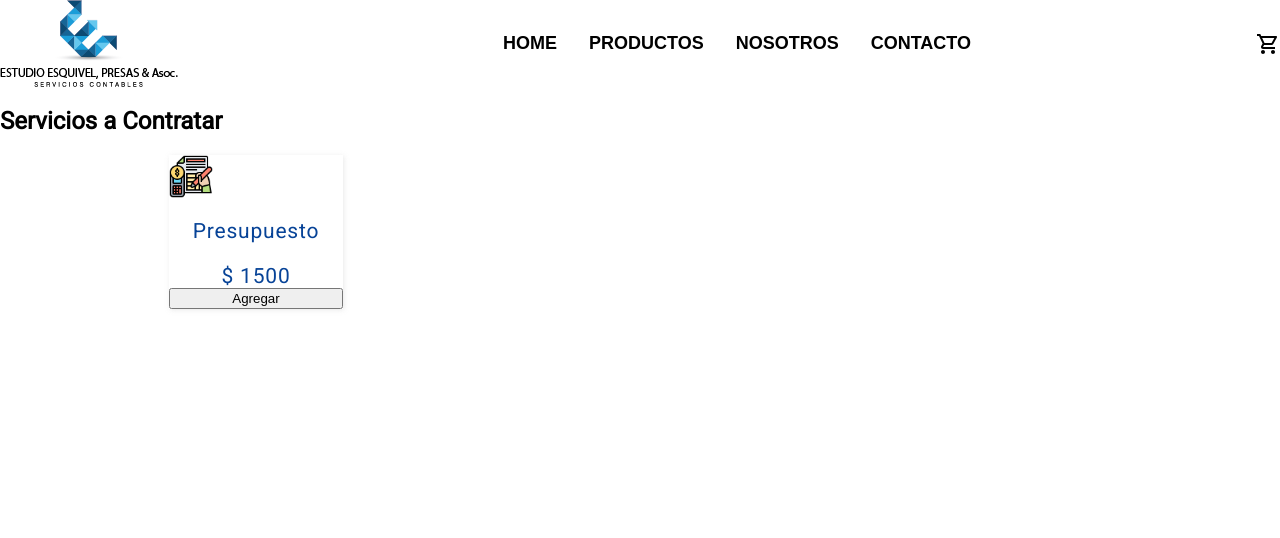
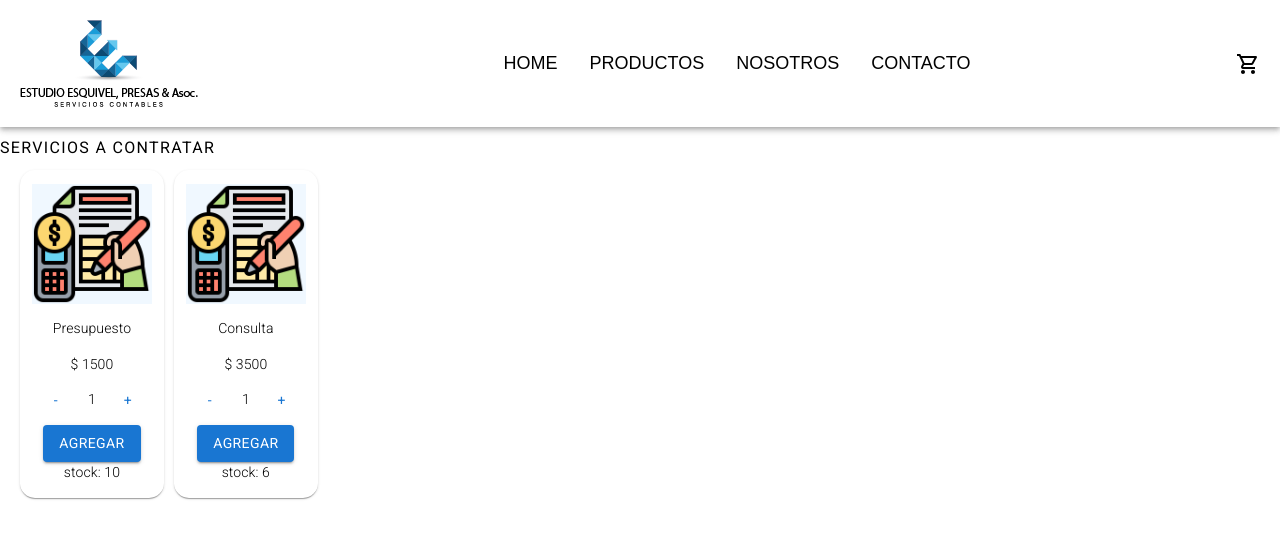
Before and after one commit to alejandroesquivel86/ProyectoReact, a React (Create React App) app: page / in a window 1280 px wide. Shown: the top 538 px of the page. Built offline with nearby package versions, Linux system fonts and the light colour scheme.

Commit message:
Desafio 4

```diff
--- a/src/App.scss
+++ b/src/App.scss
@@ -1,8 +1,9 @@
-@import url('https://fonts.googleapis.com/css2?family=Roboto&display=swap');
+@import url('https://fonts.googleapis.com/css2?family=Roboto:ital,wght@0,100;0,200;0,300;0,400;0,600;1,900&display=swap');
+@import url('https://fonts.googleapis.com/css2?family=Montserrat:ital,wght@0,100;0,400;0,600;1,900&display=swap');
+
 .main-container {
     box-sizing: border-box;
-    font-weight: 400;
-    font-family: 'Roboto', sans-serif;
+    font-family: 'Montserrat', sans-serif;
     float: left;
     max-width: 100%;
 }
--- a/src/components/ItemListContainer/ItemListContainer.js
+++ b/src/components/ItemListContainer/ItemListContainer.js
@@ -2,11 +2,24 @@ import ItemProduct from "../ItemProduct/ItemProduct";
 import './ItemListContainer.scss';
 
 const ItemListContainer = ({section}) => {
+    const product1 = {
+        title:"Presupuesto",
+        price: 1500,
+        image: 'presupuesto.png',
+        stock: 10
+    }
+    const product2 = {
+        title:"Consulta",
+        price: 3500,
+        image: 'presupuesto.png',
+        stock: 6
+    }
     return(
         <div>
             <h2>{section}</h2>
                 <div className='list-products'>
-                    <ItemProduct title="Presupuesto" price={1500} image={'presupuesto.png'}/>
+                    <ItemProduct data={product1}/>
+                    <ItemProduct data={product2}/>
                 </div>
         </div>
     )
--- a/src/components/ItemListContainer/ItemListContainer.scss
+++ b/src/components/ItemListContainer/ItemListContainer.scss
@@ -1,5 +1,16 @@
+h2{
+    margin: 0px;
+    font-family: Roboto, Helvetica, Arial, sans-serif;
+    font-weight: 400;
+    font-size: 1rem;
+    line-height: 2.66;
+    letter-spacing: 0.08333em;
+    text-transform: uppercase;
+}
+
 .list-products{
     float: left;
     width: 100%;
     margin-bottom: 10px;
+
 }
--- /dev/null
+++ b/src/components/ItemProduct/ItemCount.js
@@ -0,0 +1,31 @@
+import {useState} from 'react'
+import Button from '@mui/material/Button';
+
+
+const ItemCount = ({stock, initial}) => {
+
+    const [contador, setContador] = useState(initial)
+    const addNumber = () =>{
+        if (contador< stock){
+        setContador(contador + 1)
+        }
+    }
+
+    const removeNumber = () =>{
+        if (contador>= 1){
+            setContador(contador - 1)
+            }
+    }
+
+    return(
+        <div className='countProd'>
+
+        <Button onClick={removeNumber}>-</Button>
+        <p>{contador}</p>
+        <Button onClick={addNumber}>+</Button>
+
+    </div>
+    )
+}
+
+export default ItemCount
--- a/src/components/ItemProduct/ItemProduct.js
+++ b/src/components/ItemProduct/ItemProduct.js
@@ -1,12 +1,18 @@
 import './ItemProduct.scss'
+import ItemCount from './ItemCount'
+import * as React from 'react';
+import Button from '@mui/material/Button';
 
-const ItemProduct = ({title,price,image}) => {
+const ItemProduct = ({data}) => {
+    const {title, image, price, stock} = data
     return(
         <div className="item-product">
             <img id="imgProducto" src={`./assets/${image}`} alt="" />
                 <p>{title}</p>
                 <span>$ {price}</span>
-                <button>Agregar</button>
+                <ItemCount stock={stock} initial={1} />
+                <Button variant="contained">Agregar</Button>
+                <span>stock: {stock}</span>
         </div>
     )
 }
--- a/src/components/ItemProduct/ItemProduct.scss
+++ b/src/components/ItemProduct/ItemProduct.scss
@@ -1,19 +1,60 @@
 .item-product {
-    font-weight: 400;
-    margin: 0;
-    font-size: 21px;
-    letter-spacing: .8px;
-    color: hsl(215deg 91% 31%);
+    margin: 0px;
+    font-family: Roboto, Helvetica, Arial, sans-serif;
+    font-weight: 500;
+    font-size: 0.875rem;
+    line-height: 1.57;
+    letter-spacing: 0.00714em;
+    font-weight: 300;
+
     float: left;
     width: 33.33%;
-    box-shadow: 1px 1px 5px #afafaf47;
+    box-shadow:  rgb(0 0 0 / 20%) 0px 2px 1px -1px, rgb(0 0 0 / 14%) 0px 1px 1px 0px, rgb(0 0 0 / 12%) 0px 1px 3px 0px;
     border: 10px;
+    border-radius: 15px;
     display: flex;
     flex-direction: column;
+    align-items: center;
     justify-content: center;
     text-align: center;
     margin-right: 10px;
-    img {
-        max-width: 25%;
+    padding: 1em;
+
+    &:hover{
+        box-shadow:rgb(0 0 0 / 20%) 0px 3px 3px -2px, rgb(0 0 0 / 14%) 0px 3px 4px 0px, rgb(0 0 0 / 12%) 0px 1px 8px 0px;
     }
+        img {
+
+        position: relative;
+        display: flex;
+        -webkit-box-align: center;
+        align-items: center;
+        -webkit-box-pack: center;
+        justify-content: center;
+        flex-shrink: 0;
+        width: 120px;
+        height: 120px;
+        font-size: 1.25rem;
+        line-height: 1;
+        overflow: hidden;
+        user-select: none;
+        background-color: aliceblue;
+    }
+    .countProd{
+        display: flex;
+        flex-direction: row;
+        width: 100%;
+        justify-content: center;
+        align-items: center;
+        .countProd p{
+            font-size: 18;
+        }
+        .countProd button{
+            padding: 0;
+            font-size: 18;
+            margin: 10px;
+        }
+
+    }
+
 }
--- a/src/components/NavBar/NavBar.scss
+++ b/src/components/NavBar/NavBar.scss
@@ -3,6 +3,13 @@
     width: 100%;
     display: flex;
     justify-content: space-between;
+    box-shadow: rgb(0 0 0 / 20%) 0px 2px 4px -1px, rgb(0 0 0 / 14%) 0px 4px 5px 0px, rgb(0 0 0 / 12%) 0px 1px 10px 0px;
+    box-sizing: border-box;
+    img{
+        margin-left: 20px;
+        margin-bottom: 20px;
+        margin-top: 20px;
+    }
     ul {
         list-style: none;
         display: flex;
@@ -10,7 +17,7 @@
         li {
             margin: 0px 10px;
             button {
-                font-weight: 600;
+                font-weight: 400;
                 background: none;
                 border: none;
                 font-size: 18px;
@@ -26,6 +33,7 @@
     .cart-widget{
         display: flex;
         align-items: center;
+        margin-right: 20px;
 
     }
 }
```
